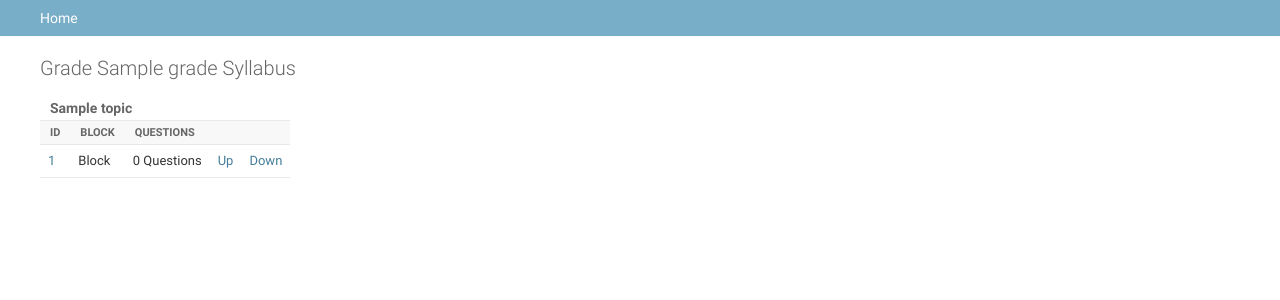
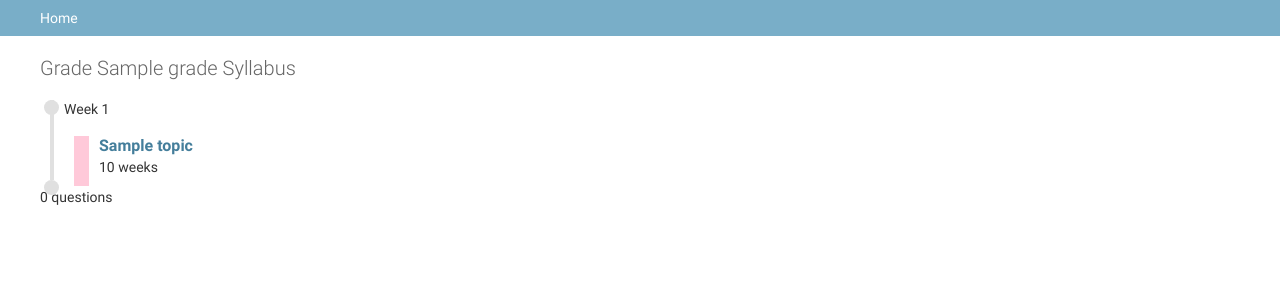
Before and after one commit to EthanMarrs/digit2, a Django app: page /syllabi/1/timeline/ in a window 1280 px wide. Shown: the part 48-348 px from the top of the page. Run offline with Django 3.2, Linux system fonts and the light colour scheme; tables that the repository leaves empty hold one stand-in row (values such as "Sample post"); some libraries are stand-ins or nearby versions.

Commit message:
Added timeline for topics

```diff
--- a/core/models.py
+++ b/core/models.py
@@ -93,6 +93,25 @@ class Topic(models.Model):
             topic=self
         )
         return blocks
+
+    def get_number_of_blocks(self):
+        """Helper function which returns the number of blocks related to the topic."""
+        blocks = Block.objects.filter(
+            topic=self
+        )
+        return blocks.count()
+
+    def get_number_of_questions(self):
+        """Helper function which returns the number of questions related to the topic."""
+        blocks = Block.objects.filter(
+            topic=self
+        )
+        count = 0
+
+        for block in blocks:
+            count += block.get_number_of_questions()
+
+        return count
 
     def __str__(self):
         return str(self.name)
--- a/core/static/core/style.css
+++ b/core/static/core/style.css
@@ -5,3 +5,48 @@
 .hidden {
     display: none;
 }
+
+.vertical-line {
+    float: left;
+    width: 4px;
+    height: 100%;
+    background-color: #E0E0E0;
+    margin-left: 10px;
+    margin-right: 10px;
+}
+
+.topic-container {
+    padding-top: 5px;
+}
+
+.topic-name {
+    font-size: 16px;
+    color: black;
+    font-weight: 600;
+    text-decoration: underline;
+}
+
+.color-block {
+    float: left;
+    width: 15px;
+    height: 100%;
+    background-color: #E0E0E0;
+    margin-left: 10px;
+    margin-right: 10px;
+}
+
+.circle {
+    position: absolute;
+    float: left;
+    background-color: #E0E0E0;
+    border-radius: 50%;
+    width: 15px;
+    height: 15px;
+    margin-left: 4px;
+    margin-right: 15px;
+}
+
+.no-space {
+    margin: 0;
+    padding: 0;
+}
--- /dev/null
+++ b/core/static/core/timeline.js
@@ -0,0 +1,7 @@
+/**
+ * Created by ethan on 2016/10/10.
+ */
+
+function draw(json) {
+    console.log(json);
+}
--- /dev/null
+++ b/core/templates/timeline.html
@@ -0,0 +1,43 @@
+{% extends "admin/base_site.html" %}
+{% load static %}
+
+{% block extrastyle %}
+<link rel="stylesheet" type="text/css" href="{% static 'core/style.css' %}"/>
+
+<script src="{% static 'core/d3.min.js' %}"></script>
+<script src="{% static 'core/jquery.min.js' %}"></script>
+<script src="{% static 'core/jquery.cookie.js' %}"></script>
+<script src="{% static 'core/randomColor.js' %}"></script>
+<script src="{% static 'core/timeline.js' %}"></script>
+
+{% endblock %}
+
+{% block coltype %}flex{% endblock %}
+{% block content %}
+<div class="g-d-c">
+    <h1>{{ syllabus }}</h1>
+    <div id="timeline">
+        {% for topic in data %}
+        <div class="topic" style="height: {{ topic.space }}px">
+            <div class="circle"></div>
+            <div class="vertical-line"></div>
+            <p>Week {{ topic.week_start }}</p>
+            <div class="topic-container" style="height: {{ topic.space|add:'-30' }}px">
+                <div class="color-block"></div>
+                <a class="topic-name" href="/topics/{{ topic.id }}/">{{ topic.name }}</a>
+                <p>{{ topic.duration }} week{{topic.duration|pluralize}}</p>
+                <p>{{ topic.number_of_questions }} question{{topic.number_of_questions|pluralize}}</p>
+            </div>
+        </div>
+        {% endfor %}
+        <div class="circle"></div>
+    </div>
+</div>
+{% autoescape off %}
+<script>
+    $(".color-block").each(function () {
+        $(this).css("background-color", randomColor());
+    });
+</script>
+{% endautoescape %}
+{% endblock %}
--- a/core/urls.py
+++ b/core/urls.py
@@ -10,13 +10,15 @@ urlpatterns = [
     url(r'^$', views.QuizView.as_view()),
     url(r'^login/$', login, {'template_name': 'admin/login.html'}),
     url(r'^logout/$', logout),
-    url(r'^syllabi/(?P<pk>[^/]+)', views.SyllabusDetailView.as_view()),
     url(r'^question_orders/(?P<pk>[^/]+)', views.QuestionOrderDetailView.as_view()),
     url(r'^questions/(?P<pk>[^/]+)/up/', views.QuestionUpView.as_view()),
     url(r'^questions/(?P<pk>[^/]+)/down/', views.QuestionDownView.as_view()),
     url(r'^questions/(?P<pk>[^/]+)/state/', views.QuestionChangeStateView.as_view()),
+    url(r'^syllabi/(?P<pk>[^/]+)/timeline/', views.SyllabusTimelineView.as_view()),
+    url(r'^syllabi/(?P<pk>[^/]+)', views.SyllabusDetailView.as_view()),
     url(r'^syllabi/', views.SyllabiView.as_view()),
     url(r'^comments/', views.CommentView.as_view()),
     url(r'^comment_success/', TemplateView.as_view(template_name='comment_success.html')),
-    url(r'^blocks/(?P<pk>[^/]+)', views.BlockDetailView.as_view())
+    url(r'^blocks/(?P<pk>[^/]+)', views.BlockDetailView.as_view()),
+    url(r'^topics/(?P<pk>[^/]+)', views.TopicDetailView.as_view())
 ]
--- a/core/views.py
+++ b/core/views.py
@@ -3,6 +3,8 @@ from django.views.generic import View, DetailView
 from django.http import HttpResponse
 from datetime import datetime, timedelta
 from django.db.models import F
+
+import json
 
 from core import models, forms
 
@@ -88,6 +90,22 @@ class BlockDetailView(DetailView):
         """ Get context for a block. """
 
         context = super(BlockDetailView, self).get_context_data(**kwargs)
+        return context
+
+
+class TopicDetailView(DetailView):
+    """
+    A detail view that displays the detail of a topic, namely
+    the blocks associated with it.
+    """
+
+    model = models.Topic
+    template_name = "topic.html"
+
+    def get_context_data(self, **kwargs):
+        """ Get context for a topic. """
+
+        context = super(TopicDetailView, self).get_context_data(**kwargs)
         return context
 
 
@@ -206,3 +224,32 @@ class QuizView(View):
             question = models.Question.objects.get(id=question_set.pop())
 
         return render(request, "quiz.html", {"question": question})
+
+
+class SyllabusTimelineView(View):
+    def get(self, request, *args, **kwargs):
+        syllabus = models.Syllabus.objects.get(pk=kwargs["pk"])
+        topics = models.Topic.objects.filter(syllabus=syllabus)
+        now = datetime.now()
+        results = []
+
+        for topic in topics:
+            results.append({
+                "id": topic.id,
+                "name": topic.name,
+                "description": topic.description,
+                "week_start": topic.week_start,
+                # "date_start": "",
+                "space": topic.get_number_of_blocks() * 80,
+                "number_of_blocks": topic.get_number_of_blocks(),
+                "number_of_questions": topic.get_number_of_questions(),
+                "duration": topic.duration,
+                "week_end": topic.week_start + topic.duration,
+            })
+
+        json_results = json.dumps(results)
+
+        return render(request, "timeline.html",
+                      {"syllabus": syllabus,
+                       "data": results,
+                       "json": json_results})
```
Also changed, not shown: core/templates/topic.html (added, +52 -0 lines), core/tests/test_models.py (+18 -0 lines).
